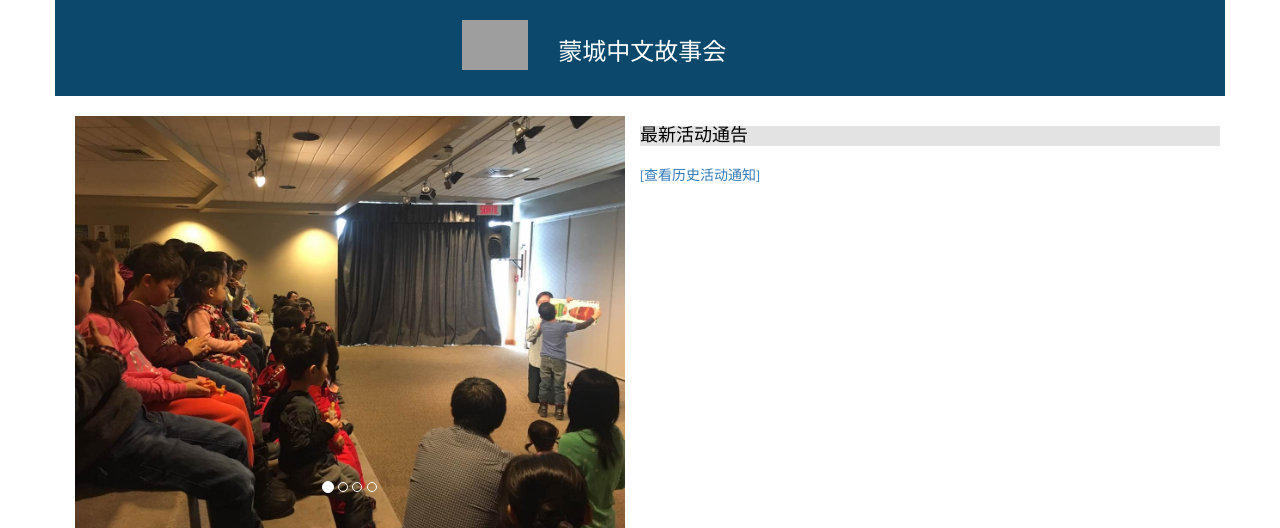
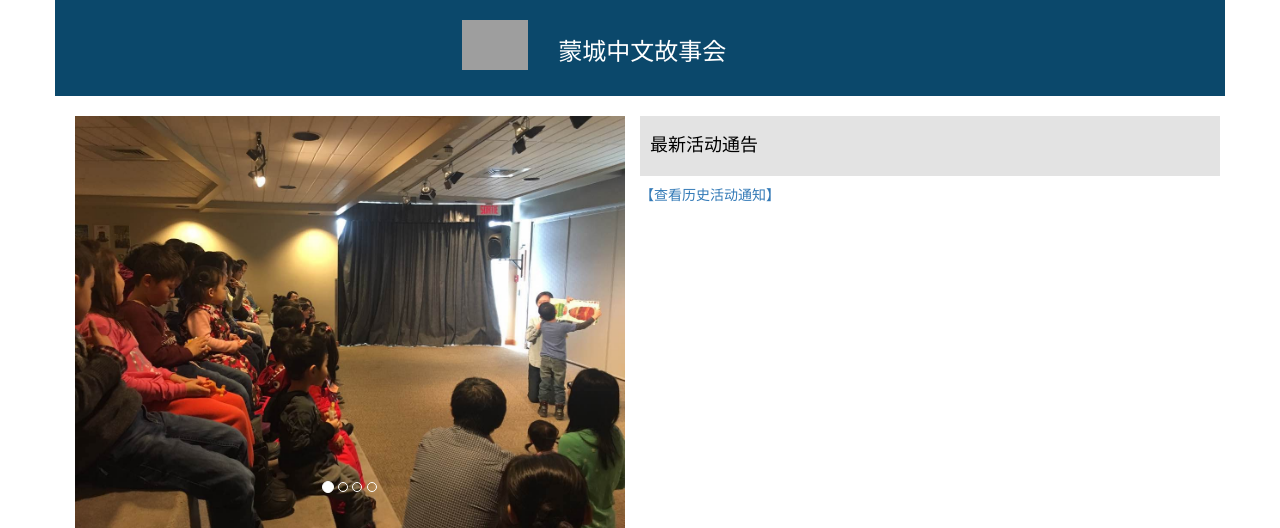
Before and after one commit to wangguanzhou/mtlstory, a Django app: template templates/homepage.html in a window 1280 px wide. Shown: the top 528 px of the page. Run offline with Django 3.2, Linux system fonts and the light colour scheme; the template is opened without the code that fills it, so the values that code supplies are empty; some libraries are stand-ins or nearby versions; grey boxes are pictures that could not be loaded.

Commit message:
Update homepage.html

```diff
--- a/templates/homepage.html
+++ b/templates/homepage.html
@@ -37,7 +37,7 @@
     </div> <!-- col-md-6 -->
 
     <div class="col-md-6" style="padding: 0px;">
-        <div class="bg-2" style="padding 10px">
+        <div class="bg-2" style="padding: 10px;">
             <h4>最新活动通告</h4>
         </div>
         <div style="padding: 10px 0px 10px 0px">
@@ -48,7 +48,7 @@
             <a href="/mtlstory/shownotice?district={{district}}&story_date={{story_date}}"><h5>[{{ district }}] - {{ story_date }} 故事会活动通知</h5></a>
             {% endfor %}
             {% endif %}
-            <a href="#"><p>[查看历史活动通知]</p></a>
+            <a href="#"><p>【查看历史活动通知】</p></a>
 
         </div>
 
```
